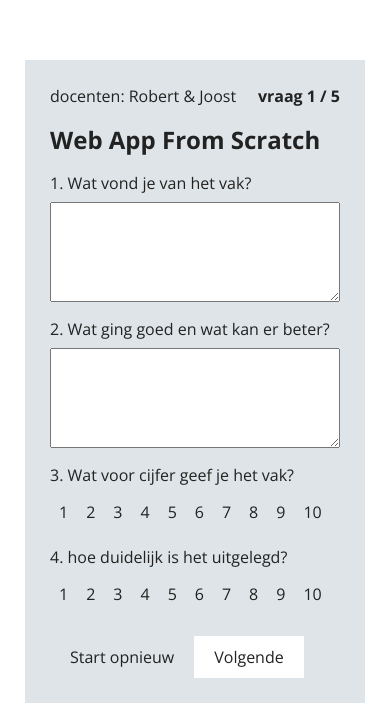
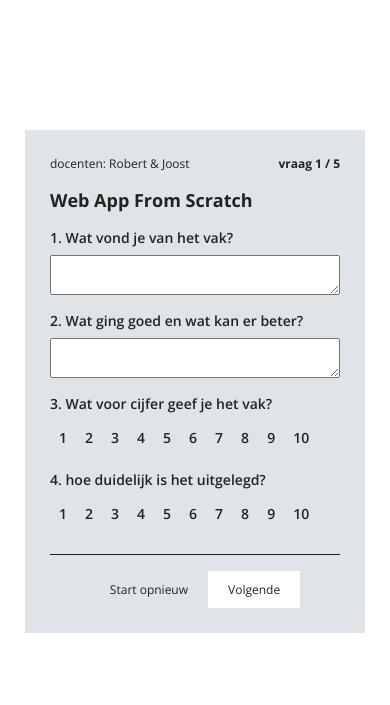
Before and after one commit to wongsrila/Enquete, a plain HTML site: page client/index.html in a window 390 px wide. Shown: the part 910-1615 px from the top of the page. Drawn offline with nearby package versions, Linux system fonts and the light colour scheme.

Commit message:
added media queries for mobile

```diff
--- a/client/src/css/styles.css
+++ b/client/src/css/styles.css
@@ -27,17 +27,6 @@
     --color-btn: #222222;
     --bg-btn: #ffffff;
     --text-color: #ffffff;
-  }
-}
-
-@media only screen and (max-width: 480px) {
-  fieldset {
-    padding: 0 !important;
-  }
-
-  .radio-option {
-    display: block;
-    padding: 7px 9px !important;
   }
 }
 
@@ -136,6 +125,10 @@ fieldset {
   width: 100%;
 }
 
+label {
+  font-weight: 600;
+}
+
 textarea {
   width: 100%;
   height: 100px;
@@ -145,6 +138,11 @@ textarea {
 }
 
 .btn-group {
+  border-top: 1px solid var(--text-color);
+  display: flex;
+  justify-content: center;
+  padding-top: 16px;
+  width: 100%;
   margin-top: 8px;
   display: flex;
 }
@@ -201,3 +199,27 @@ input[type='radio']:checked + span {
   background-color: var(--color-accent);
   color: white;
 }
+
+@media screen and (max-width: 480px) {
+  body {
+    font-size: 12px;
+  }
+
+  fieldset {
+    padding: 0 !important;
+  }
+
+  textarea {
+    height: 40px;
+  }
+
+  label {
+    font-size: 14px;
+    font-weight: 600;
+  }
+
+  .radio-option {
+    display: block;
+    padding: 7px 9px !important;
+  }
+}
```
